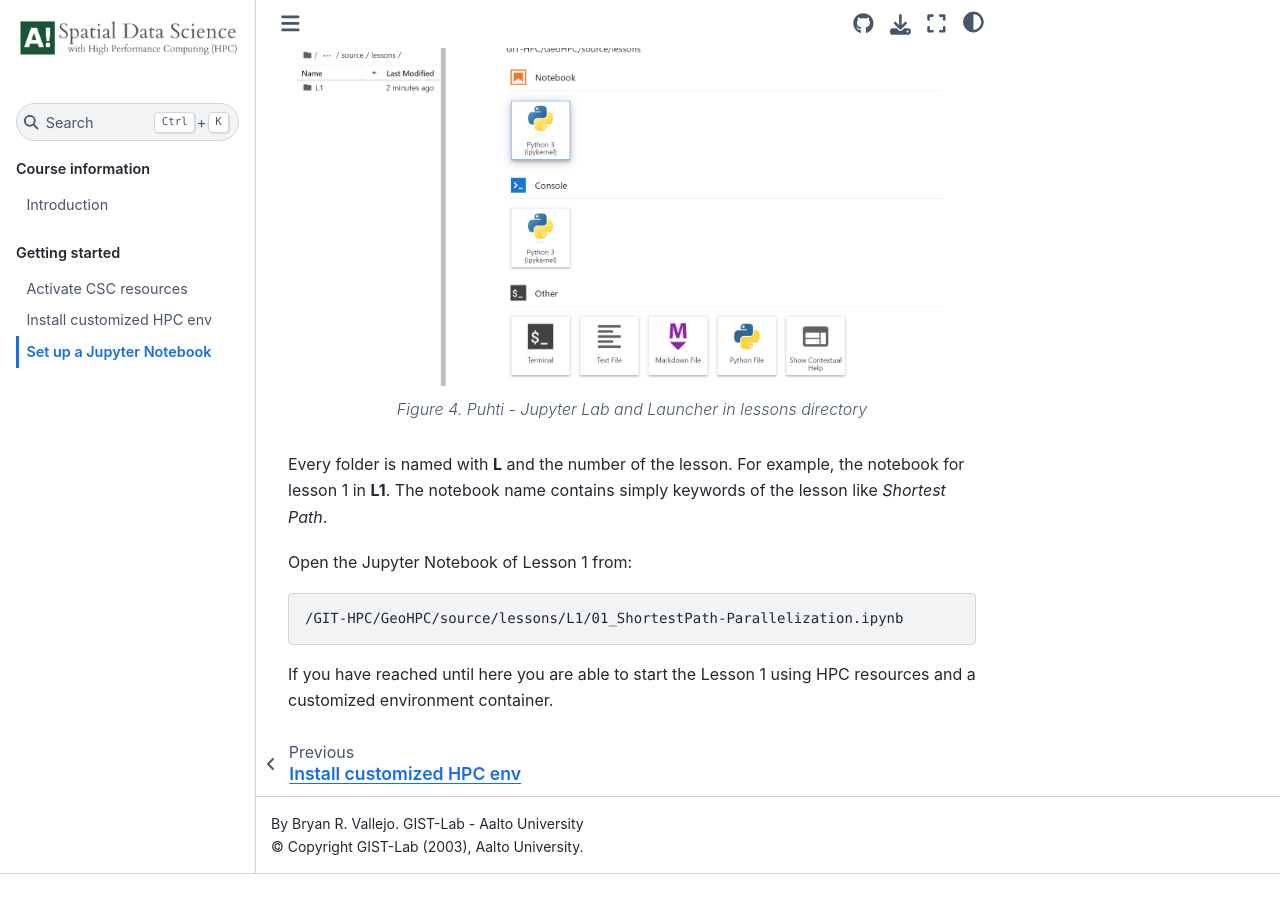
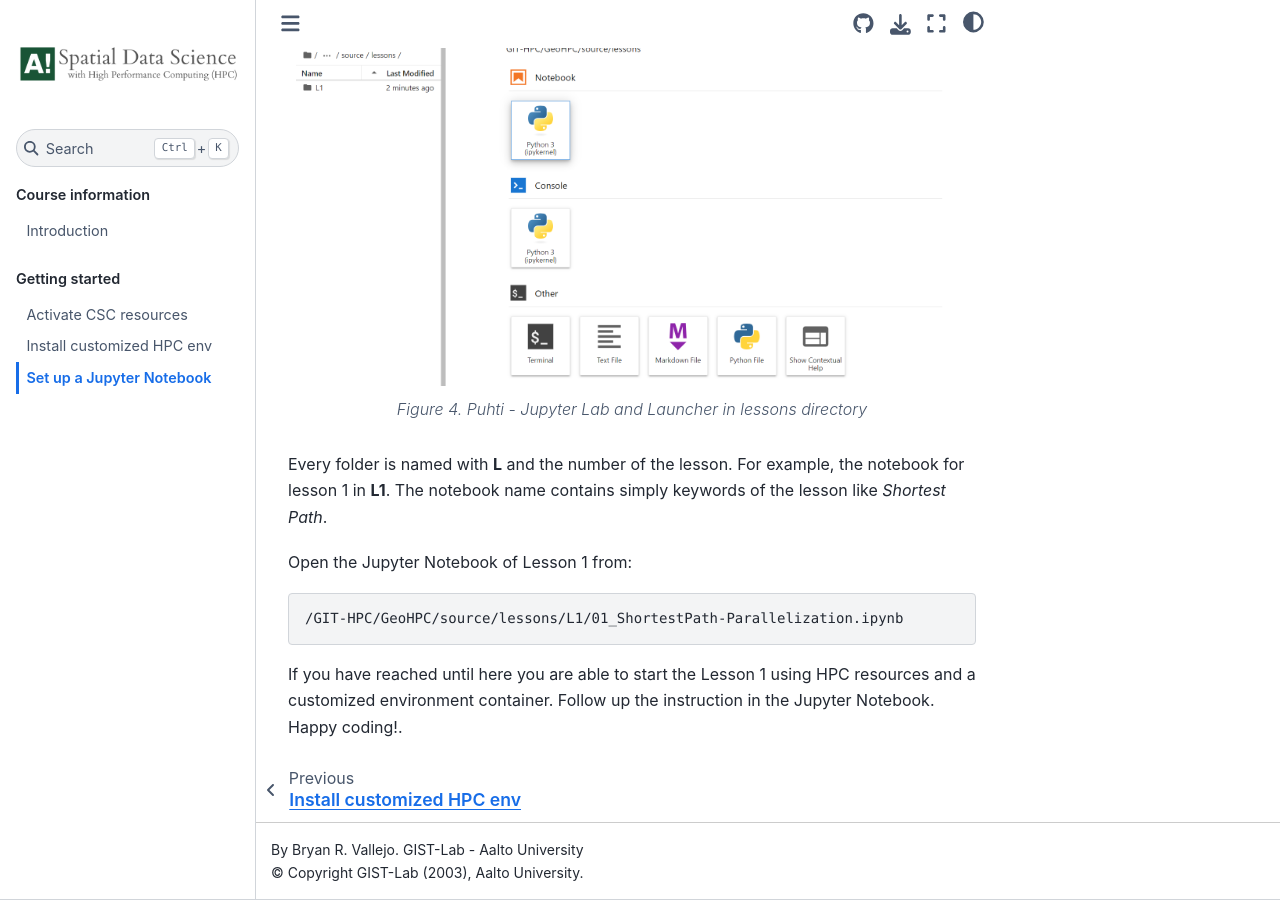
Before and after one commit to AaltoGIS/GeoHPC, a Sphinx documentation site: the page built from source/getting-started/set-up-jupyter.rst, in a window 1280 px wide and 900 px high, scrolled down 3334 px. Built offline with Sphinx 7.4.7 and the Sphinx Book theme 1.1.4, drawn with Linux system fonts in a browser that asks for light colours; pages that are not in the unit, such as notebooks, are missing from menus; before the commit the page ends 4208 px from its top, so only the background shows below that.

Commit message:
Jupyter launch

```diff
--- a/source/getting-started/set-up-jupyter.rst
+++ b/source/getting-started/set-up-jupyter.rst
@@ -86,3 +86,4 @@
     /GIT-HPC/GeoHPC/source/lessons/L1/01_ShortestPath-Parallelization.ipynb
 
 If you have reached until here you are able to start the Lesson 1 using HPC resources and a customized environment container.
+Follow up the instruction in the Jupyter Notebook. Happy coding!.
```
